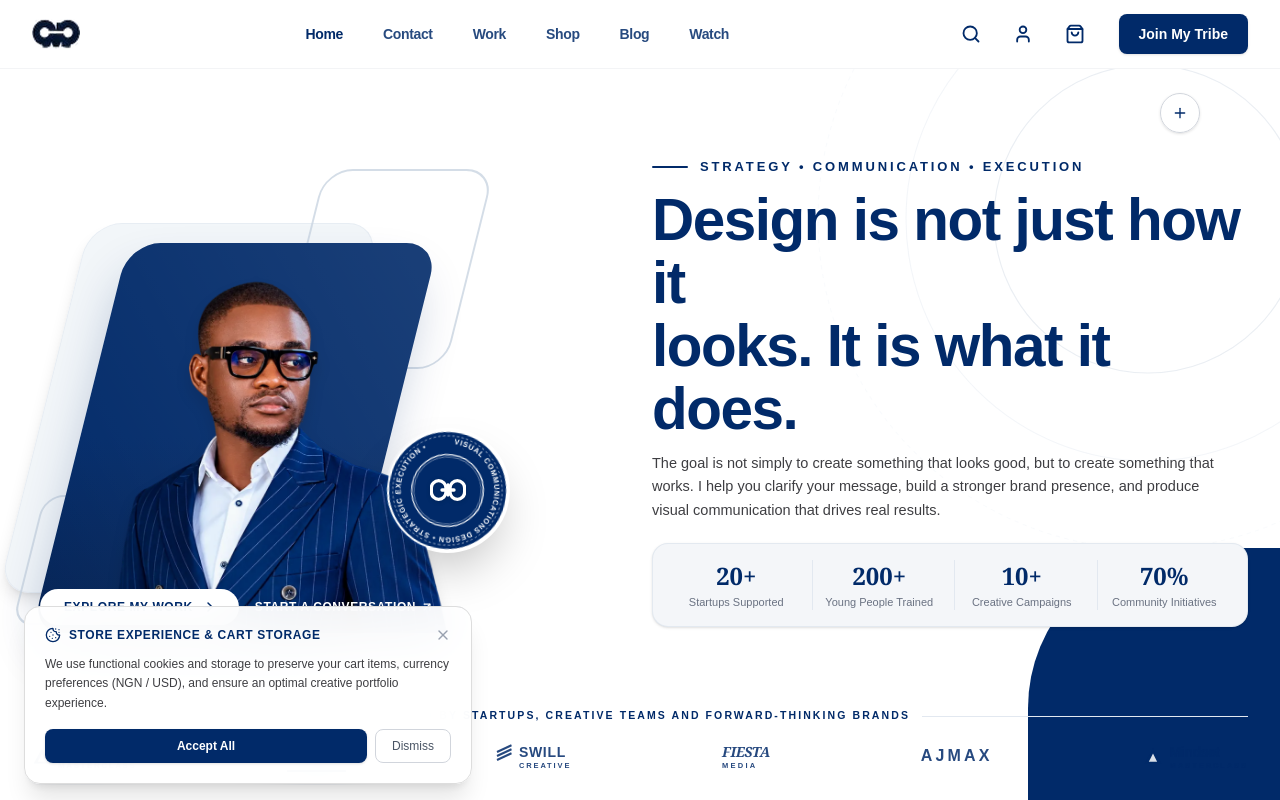
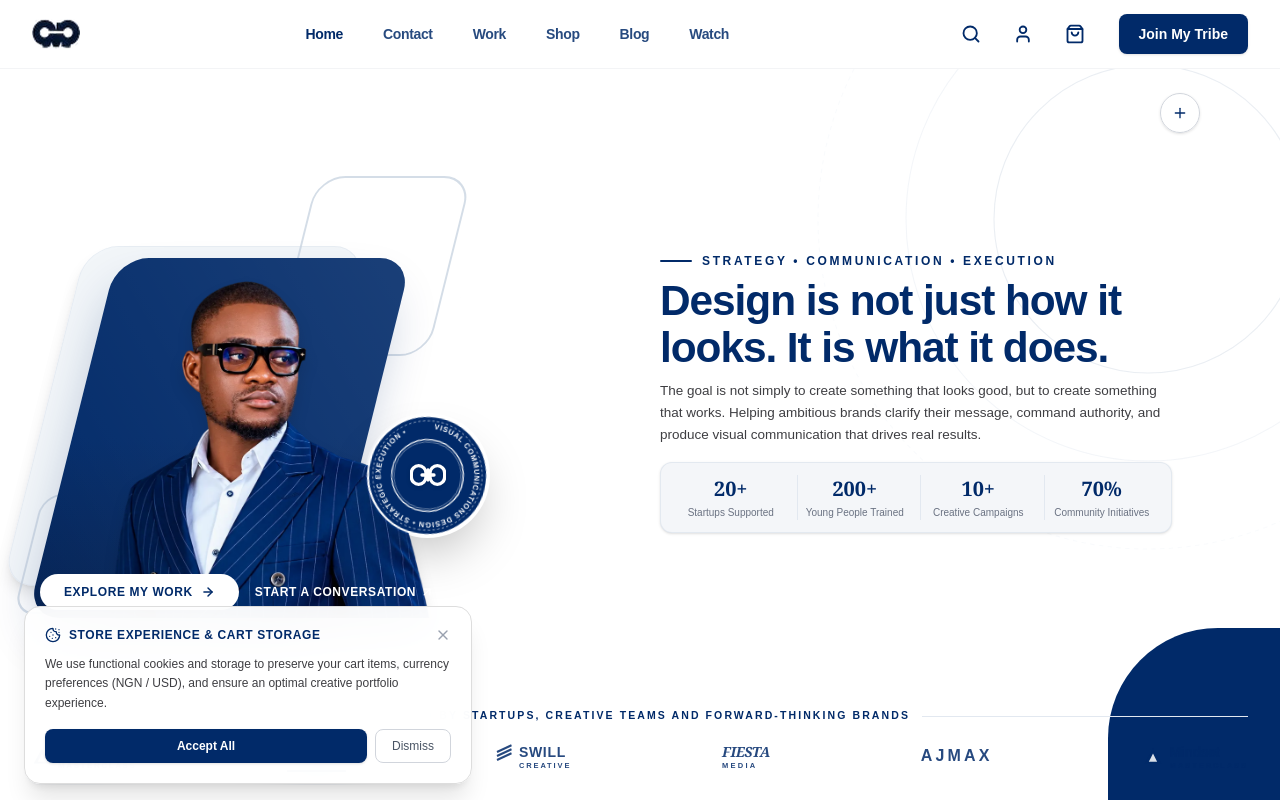
Before and after one commit to paulfruitful/mharvy-site, a Next.js app: page / in a window 1280 px wide. Shown: the top 800 px of the page. Built offline with nearby package versions, Linux system fonts and the light colour scheme; a web font is replaced by a local one.

Commit message:
style: balance hero whitespace, reduce headline and body text sizes

```diff
--- a/src/app/page.tsx
+++ b/src/app/page.tsx
@@ -69,7 +69,7 @@ export default function HomePage() {
         </div>
 
         {/* Bottom-Right Dark Navy Sweeping Corner Shape */}
-        <div className="absolute -bottom-1 -right-1 w-36 h-36 sm:w-52 sm:h-52 lg:w-64 lg:h-64 bg-[#012A69] rounded-tl-[160px] pointer-events-none z-0" />
+        <div className="absolute -bottom-1 -right-1 w-28 h-28 sm:w-36 sm:h-36 lg:w-44 lg:h-44 bg-[#012A69] rounded-tl-[110px] pointer-events-none z-0" />
 
         {/* Floating Circular Plus Badge */}
         <div className="hidden xl:flex absolute top-6 right-20 z-20 w-10 h-10 rounded-full border border-gray-300 bg-white/90 backdrop-blur-sm shadow-sm items-center justify-center text-[#012A69] hover:scale-110 transition-transform cursor-pointer">
@@ -84,41 +84,41 @@ export default function HomePage() {
                 LEFT COLUMN: Mharvy Cutout + Geometric Card + Seal + Bottom CTAs
                 =================================================================== */}
             <div className="lg:col-span-6 flex justify-center lg:justify-start">
-              <div className="relative w-[320px] sm:w-[380px] md:w-[430px] lg:w-[440px] xl:w-[470px] h-[360px] sm:h-[420px] md:h-[450px] lg:h-[460px] xl:h-[480px] flex items-end justify-center">
+              <div className="relative w-[300px] sm:w-[360px] md:w-[400px] lg:w-[420px] xl:w-[450px] h-[340px] sm:h-[390px] md:h-[420px] lg:h-[430px] xl:h-[450px] flex items-end justify-center">
 
                 {/* 1. Behind: Soft Light Gray Translucent Parallelogram */}
                 <div
-                  className="absolute bottom-10 left-1 sm:left-3 w-[220px] sm:w-[260px] lg:w-[290px] h-[280px] sm:h-[340px] lg:h-[370px] bg-slate-100/90 border border-slate-200/60 rounded-[32px] shadow-lg -z-10"
+                  className="absolute bottom-8 left-1 sm:left-3 w-[210px] sm:w-[250px] lg:w-[280px] h-[260px] sm:h-[310px] lg:h-[340px] bg-slate-100/90 border border-slate-200/60 rounded-[32px] shadow-lg -z-10"
                   style={{ transform: "skewX(-14deg)" }}
                 />
 
                 {/* 2. Top-Right Outline Parallelogram */}
                 <div
-                  className="absolute top-4 right-4 sm:right-8 w-[140px] sm:w-[170px] h-[160px] sm:h-[200px] border-2 border-slate-300/80 rounded-[28px] -z-10"
+                  className="absolute top-2 right-4 sm:right-8 w-[130px] sm:w-[155px] h-[150px] sm:h-[180px] border-2 border-slate-300/80 rounded-[28px] -z-10"
                   style={{ transform: "skewX(-14deg)" }}
                 />
 
                 {/* 3. Bottom-Left Outline Parallelogram */}
                 <div
-                  className="absolute bottom-2 -left-3 sm:-left-1 w-[100px] sm:w-[125px] h-[110px] sm:h-[130px] border-2 border-slate-300/80 rounded-[20px] -z-10"
+                  className="absolute bottom-1 -left-3 sm:-left-1 w-[90px] sm:w-[115px] h-[100px] sm:h-[120px] border-2 border-slate-300/80 rounded-[20px] -z-10"
                   style={{ transform: "skewX(-14deg)" }}
                 />
 
                 {/* 4. Primary Solid Navy Card with Slanted Angles */}
                 <div
-                  className="absolute bottom-0 left-6 sm:left-10 lg:left-12 w-[240px] sm:w-[280px] lg:w-[310px] h-[300px] sm:h-[360px] lg:h-[390px] bg-gradient-to-b from-[#012A69] via-[#012A69] to-[#072454] rounded-[32px] shadow-2xl shadow-[#012A69]/30 -z-5 overflow-visible"
+                  className="absolute bottom-0 left-5 sm:left-8 lg:left-10 w-[230px] sm:w-[265px] lg:w-[295px] h-[280px] sm:h-[330px] lg:h-[360px] bg-gradient-to-b from-[#012A69] via-[#012A69] to-[#072454] rounded-[32px] shadow-2xl shadow-[#012A69]/30 -z-5 overflow-visible"
                   style={{ transform: "skewX(-14deg)" }}
                 >
                   <div className="absolute inset-0 bg-gradient-to-tr from-transparent via-white/5 to-white/10 rounded-[32px]" />
                 </div>
 
                 {/* 5. Mharvy Portrait Cutout (Head pops out above top boundary) */}
-                <div className="relative z-10 w-full h-[380px] sm:h-[440px] md:h-[470px] lg:h-[480px] xl:h-[500px] flex items-end justify-center pointer-events-none select-none">
+                <div className="relative z-10 w-full h-[350px] sm:h-[400px] md:h-[430px] lg:h-[440px] xl:h-[460px] flex items-end justify-center pointer-events-none select-none">
                   <Image
                     src="/mharvy-hero.png"
                     alt="Chibuike Godwin Marvellous (theCreative Mharvy)"
-                    width={500}
-                    height={540}
+                    width={480}
+                    height={520}
                     className="w-auto h-full object-contain object-bottom drop-shadow-xl"
                     priority
                   />
@@ -153,64 +153,64 @@ export default function HomePage() {
             {/* ===================================================================
                 RIGHT COLUMN: Headline, Quote, Metrics Card
                 =================================================================== */}
-            <div className="lg:col-span-6 flex flex-col justify-center text-left py-2">
+            <div className="lg:col-span-6 flex flex-col justify-center text-left py-1 lg:pl-2">
 
               {/* Eyebrow: Line + STRATEGY • COMMUNICATION • EXECUTION */}
-              <div className="flex items-center gap-3">
-                <span className="w-9 h-[2px] bg-[#012A69] rounded-full" />
-                <span className="text-xs sm:text-[13px] font-black tracking-[0.22em] text-[#012A69] uppercase font-proxima">
+              <div className="flex items-center gap-2.5">
+                <span className="w-8 h-[2px] bg-[#012A69] rounded-full" />
+                <span className="text-[11px] sm:text-xs font-black tracking-[0.22em] text-[#012A69] uppercase font-proxima">
                   STRATEGY &bull; COMMUNICATION &bull; EXECUTION
                 </span>
               </div>
 
-              {/* Main Headline: "Design is not just how it looks. It is what it does." */}
-              <h1 className="text-3xl sm:text-5xl lg:text-[3.25rem] xl:text-[3.65rem] font-black tracking-tight text-[#012A69] leading-[1.08] mt-2 sm:mt-3">
+              {/* Main Headline: Reduced and Balanced on 2 lines */}
+              <h1 className="text-2xl sm:text-3xl md:text-4xl lg:text-[2.35rem] xl:text-[2.65rem] font-black tracking-tight text-[#012A69] leading-[1.12] mt-2">
                 Design is not just how it <br className="hidden sm:inline" />
                 <span className="text-[#012A69]">looks. It is what it does.</span>
               </h1>
 
-              {/* Body Paragraph */}
-              <p className="text-xs sm:text-sm lg:text-[14.5px] text-[#3E3E42] leading-relaxed max-w-xl font-normal mt-2.5 sm:mt-3">
+              {/* Body Paragraph: Concise and Balanced */}
+              <p className="text-xs sm:text-[13px] lg:text-[13.5px] text-[#3E3E42] leading-relaxed max-w-lg font-normal mt-2">
                 The goal is not simply to create something that looks good, but to create something
-                that works. I help you clarify your message, build a stronger brand presence, and
+                that works. Helping ambitious brands clarify their message, command authority, and
                 produce visual communication that drives real results.
               </p>
 
-              {/* Metrics Card (4 Columns with Dividers) */}
-              <div className="mt-4 sm:mt-5 p-3.5 sm:p-4 rounded-2xl bg-[#F4F6F9] border border-slate-200/90 shadow-sm max-w-2xl">
-                <div className="grid grid-cols-2 sm:grid-cols-4 gap-3 sm:gap-2">
-                  <div className="text-center px-2">
-                    <span className="text-xl sm:text-2xl font-black text-[#012A69] block font-serif-luxury">
+              {/* Metrics Card: Compact with balanced whitespace */}
+              <div className="mt-3 sm:mt-4 p-2.5 sm:p-3 rounded-xl bg-[#F4F6F9] border border-slate-200/90 shadow-sm max-w-lg">
+                <div className="grid grid-cols-2 sm:grid-cols-4 gap-2">
+                  <div className="text-center px-1.5">
+                    <span className="text-lg sm:text-xl font-black text-[#012A69] block font-serif-luxury">
                       20+
                     </span>
-                    <span className="text-[10px] sm:text-[11px] text-gray-500 font-medium whitespace-nowrap block mt-0.5">
+                    <span className="text-[9.5px] sm:text-[10px] text-gray-500 font-medium whitespace-nowrap block mt-0.5">
                       Startups Supported
                     </span>
                   </div>
 
-                  <div className="text-center px-2 border-l border-slate-200">
-                    <span className="text-xl sm:text-2xl font-black text-[#012A69] block font-serif-luxury">
+                  <div className="text-center px-1.5 border-l border-slate-200">
+                    <span className="text-lg sm:text-xl font-black text-[#012A69] block font-serif-luxury">
                       200+
                     </span>
-                    <span className="text-[10px] sm:text-[11px] text-gray-500 font-medium whitespace-nowrap block mt-0.5">
+                    <span className="text-[9.5px] sm:text-[10px] text-gray-500 font-medium whitespace-nowrap block mt-0.5">
                       Young People Trained
                     </span>
                   </div>
 
-                  <div className="text-center px-2 sm:border-l border-slate-200">
-                    <span className="text-xl sm:text-2xl font-black text-[#012A69] block font-serif-luxury">
+                  <div className="text-center px-1.5 sm:border-l border-slate-200">
+                    <span className="text-lg sm:text-xl font-black text-[#012A69] block font-serif-luxury">
                       10+
                     </span>
-                    <span className="text-[10px] sm:text-[11px] text-gray-500 font-medium whitespace-nowrap block mt-0.5">
+                    <span className="text-[9.5px] sm:text-[10px] text-gray-500 font-medium whitespace-nowrap block mt-0.5">
                       Creative Campaigns
                     </span>
                   </div>
 
-                  <div className="text-center px-2 border-l border-slate-200">
-                    <span className="text-xl sm:text-2xl font-black text-[#012A69] block font-serif-luxury">
+                  <div className="text-center px-1.5 border-l border-slate-200">
+                    <span className="text-lg sm:text-xl font-black text-[#012A69] block font-serif-luxury">
                       70%
                     </span>
-                    <span className="text-[10px] sm:text-[11px] text-gray-500 font-medium whitespace-nowrap block mt-0.5">
+                    <span className="text-[9.5px] sm:text-[10px] text-gray-500 font-medium whitespace-nowrap block mt-0.5">
                       Community Initiatives
                     </span>
                   </div>
```
